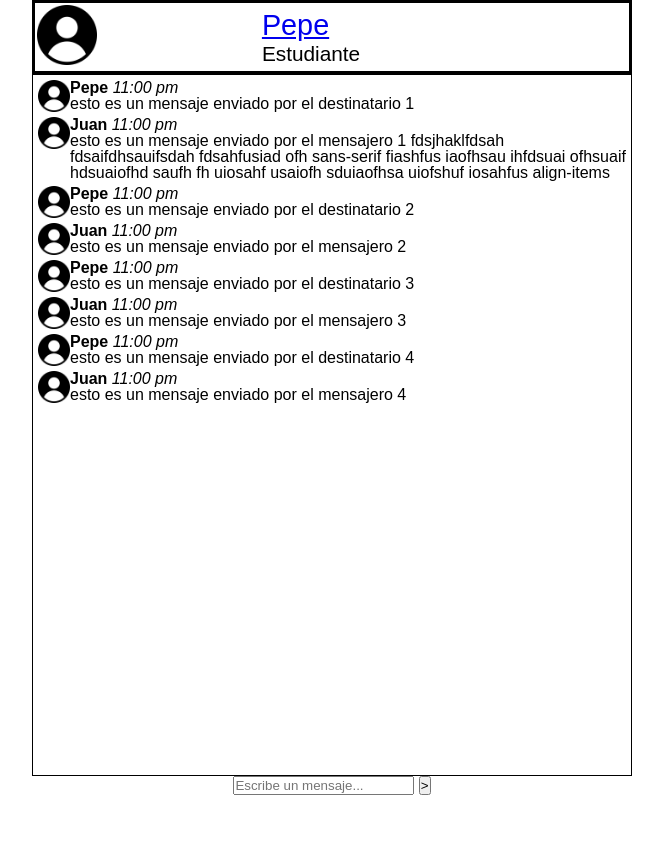
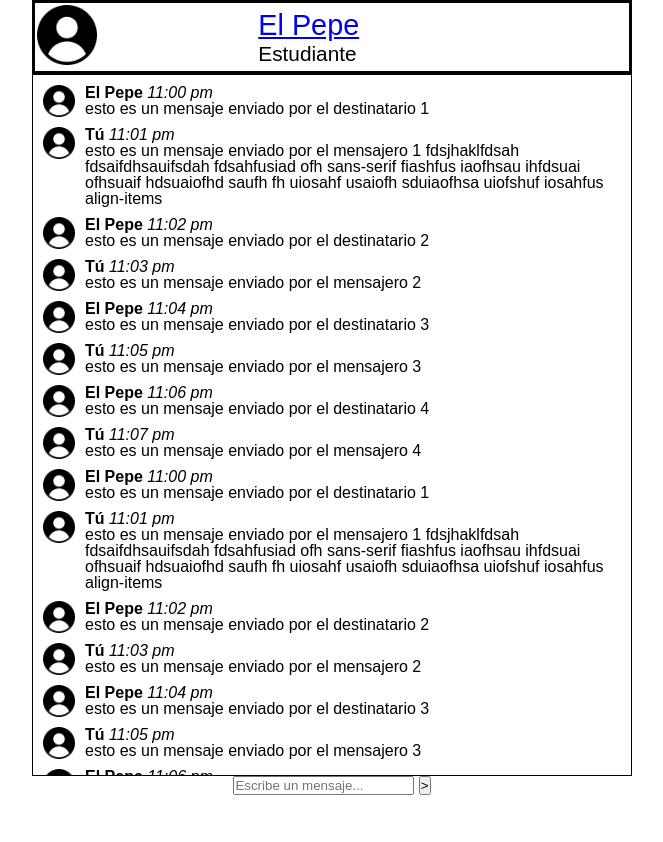
Before and after one commit to omellao/TI-tienda-online, a PHP site: page /Chat/chat.html in a window 1280 px wide. Shown: the top 842 px of the page, without its empty margins (308-971 px from the left). Run offline with PHP 8.4, Linux system fonts and the light colour scheme.

Commit message:
espaciado entre los mensajes

```diff
--- a/Chat/chat.html
+++ b/Chat/chat.html
@@ -16,7 +16,7 @@
                 <td><img class="FUSR" src="Imagenes/Usuario.png" alt="Foto de Usuario"></td>
                 <td class="descripcion">
                     <ul class="Des">
-                        <li><a href="Perfil">Pepe</a></li>
+                        <li><a href="../Perfil/perfil.html">El Pepe</a></li>
                         <p>Estudiante</p>
                     </ul>
                 </td>
@@ -26,14 +26,14 @@
             <div class="message destinatario">
                 <img src="Imagenes/Usuario.png" width="32" height="32">
                 <div class="content-msg">
-                    <b>Pepe </b><i>11:00 pm</i><br>
+                    <b>El Pepe </b><i>11:00 pm</i><br>
                     <p>esto es un mensaje enviado por el destinatario 1</p>
                 </div>
             </div>
             <div class="message mensajero">
                 <img src="Imagenes/Usuario.png" width="32" height="32">
                 <div class="content-msg">
-                    <b>Juan </b><i>11:00 pm</i><br>
+                    <b>Tú </b><i>11:01 pm</i><br>
                     <p>
                         esto es un mensaje enviado por el mensajero 1
                         fdsjhaklfdsah fdsaifdhsauifsdah fdsahfusiad ofh sans-serif
@@ -45,7 +45,7 @@
             <div class="message destinatario">
                 <img src="Imagenes/Usuario.png" width="32" height="32">
                 <div class="content-msg">
-                    <b>Pepe </b><i>11:00 pm</i><br>
+                    <b>El Pepe </b><i>11:02 pm</i><br>
                     <p>
                         esto es un mensaje enviado por el destinatario 2
                     </p>
@@ -54,7 +54,7 @@
             <div class="message mensajero">
                 <img src="Imagenes/Usuario.png" width="32" height="32">
                 <div class="content-msg">
-                    <b>Juan </b><i>11:00 pm</i><br>
+                    <b>Tú </b><i>11:03 pm</i><br>
                     <p>
                         esto es un mensaje enviado por el mensajero 2
                     </p>
@@ -63,7 +63,7 @@
             <div class="message destinatario">
                 <img src="Imagenes/Usuario.png" width="32" height="32">
                 <div>
-                    <b>Pepe </b><i>11:00 pm</i><br>
+                    <b>El Pepe </b><i>11:04 pm</i><br>
                     <p>
                         esto es un mensaje enviado por el destinatario 3
                     </p>
@@ -72,21 +72,88 @@
             <div class="message mensajero">
                 <img src="Imagenes/Usuario.png" width="32" height="32">
                 <div class="content-msg">
-                    <b>Juan </b><i>11:00 pm</i><br>
+                    <b>Tú </b><i>11:05 pm</i><br>
                     <p>esto es un mensaje enviado por el mensajero 3</p>
                 </div>
             </div>
             <div class="message destinatario">
                 <img src="Imagenes/Usuario.png" width="32" height="32">
                 <div class="content-msg">
-                    <b>Pepe </b><i>11:00 pm</i><br>
+                    <b>El Pepe </b><i>11:06 pm</i><br>
                     <p>esto es un mensaje enviado por el destinatario 4</p>
                 </div>
             </div>
             <div class="message mensajero">
                 <img src="Imagenes/Usuario.png" width="32" height="32">
                 <div class="content-msg">
-                    <b>Juan </b><i>11:00 pm</i><br>
+                    <b>Tú </b><i>11:07 pm</i><br>
+                    <p>esto es un mensaje enviado por el mensajero 4</p>
+                </div>
+            </div>
+            <div class="message destinatario">
+                <img src="Imagenes/Usuario.png" width="32" height="32">
+                <div class="content-msg">
+                    <b>El Pepe </b><i>11:00 pm</i><br>
+                    <p>esto es un mensaje enviado por el destinatario 1</p>
+                </div>
+            </div>
+            <div class="message mensajero">
+                <img src="Imagenes/Usuario.png" width="32" height="32">
+                <div class="content-msg">
+                    <b>Tú </b><i>11:01 pm</i><br>
+                    <p>
+                        esto es un mensaje enviado por el mensajero 1
+                        fdsjhaklfdsah fdsaifdhsauifsdah fdsahfusiad ofh sans-serif
+                        fiashfus iaofhsau ihfdsuai ofhsuaif hdsuaiofhd saufh
+                        fh uiosahf usaiofh sduiaofhsa uiofshuf iosahfus align-items
+                    </p>
+                </div>
+            </div>
+            <div class="message destinatario">
+                <img src="Imagenes/Usuario.png" width="32" height="32">
+                <div class="content-msg">
+                    <b>El Pepe </b><i>11:02 pm</i><br>
+                    <p>
+                        esto es un mensaje enviado por el destinatario 2
+                    </p>
+                </div>
+            </div>
+            <div class="message mensajero">
+                <img src="Imagenes/Usuario.png" width="32" height="32">
+                <div class="content-msg">
+                    <b>Tú </b><i>11:03 pm</i><br>
+                    <p>
+                        esto es un mensaje enviado por el mensajero 2
+                    </p>
+                </div>
+            </div>
+            <div class="message destinatario">
+                <img src="Imagenes/Usuario.png" width="32" height="32">
+                <div>
+                    <b>El Pepe </b><i>11:04 pm</i><br>
+                    <p>
+                        esto es un mensaje enviado por el destinatario 3
+                    </p>
+                </div>
+            </div>
+            <div class="message mensajero">
+                <img src="Imagenes/Usuario.png" width="32" height="32">
+                <div class="content-msg">
+                    <b>Tú </b><i>11:05 pm</i><br>
+                    <p>esto es un mensaje enviado por el mensajero 3</p>
+                </div>
+            </div>
+            <div class="message destinatario">
+                <img src="Imagenes/Usuario.png" width="32" height="32">
+                <div class="content-msg">
+                    <b>El Pepe </b><i>11:06 pm</i><br>
+                    <p>esto es un mensaje enviado por el destinatario 4</p>
+                </div>
+            </div>
+            <div class="message mensajero">
+                <img src="Imagenes/Usuario.png" width="32" height="32">
+                <div class="content-msg">
+                    <b>Tú </b><i>11:07 pm</i><br>
                     <p>esto es un mensaje enviado por el mensajero 4</p>
                 </div>
             </div>
--- a/Chat/style-chat.css
+++ b/Chat/style-chat.css
@@ -4,9 +4,6 @@
     margin: 0;
 }
 
-/* html{ */
-/*     font-size: 62.5%; */
-/* } */
 
 body {
     display: flex;
@@ -47,5 +44,9 @@ body {
 
 .message {
     display: flex;
-    margin: 5px;
+    margin: 10px;
 }
+
+.message div {
+    margin-left: 10px;
+}
```
